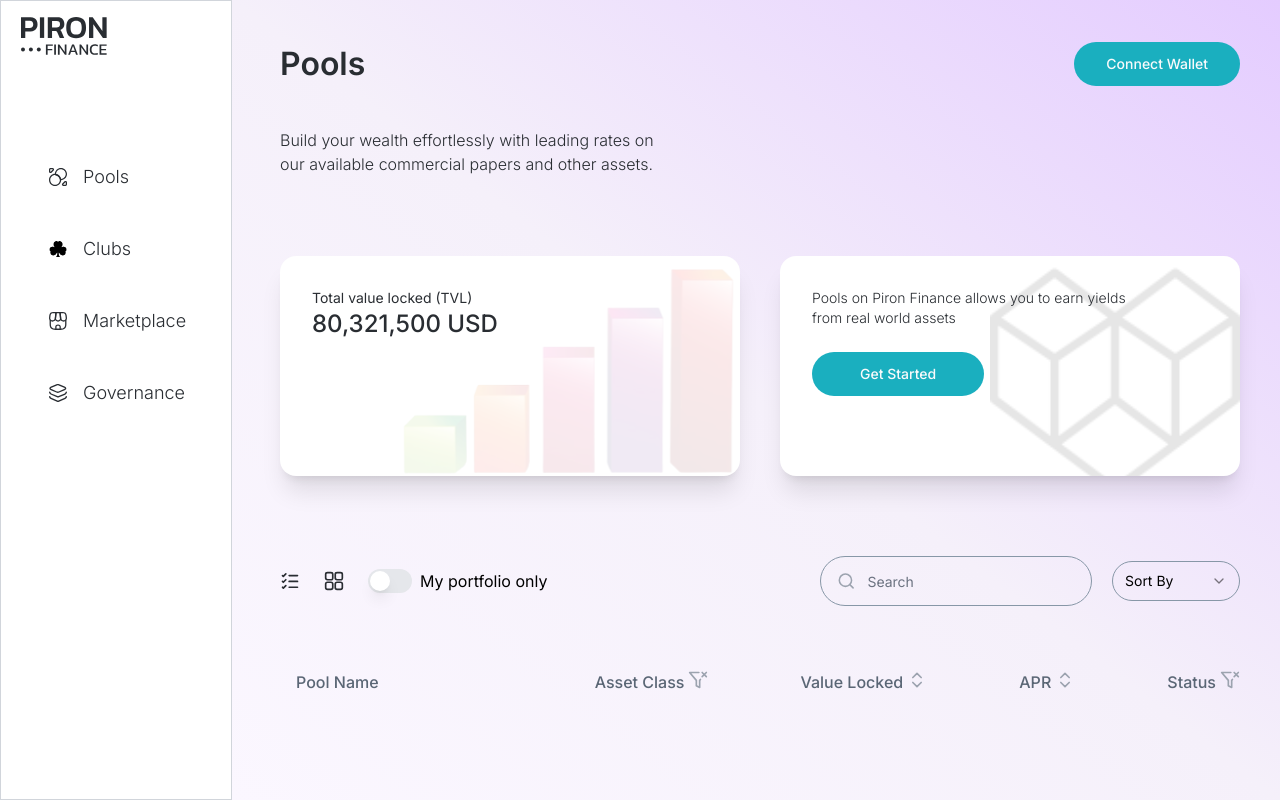
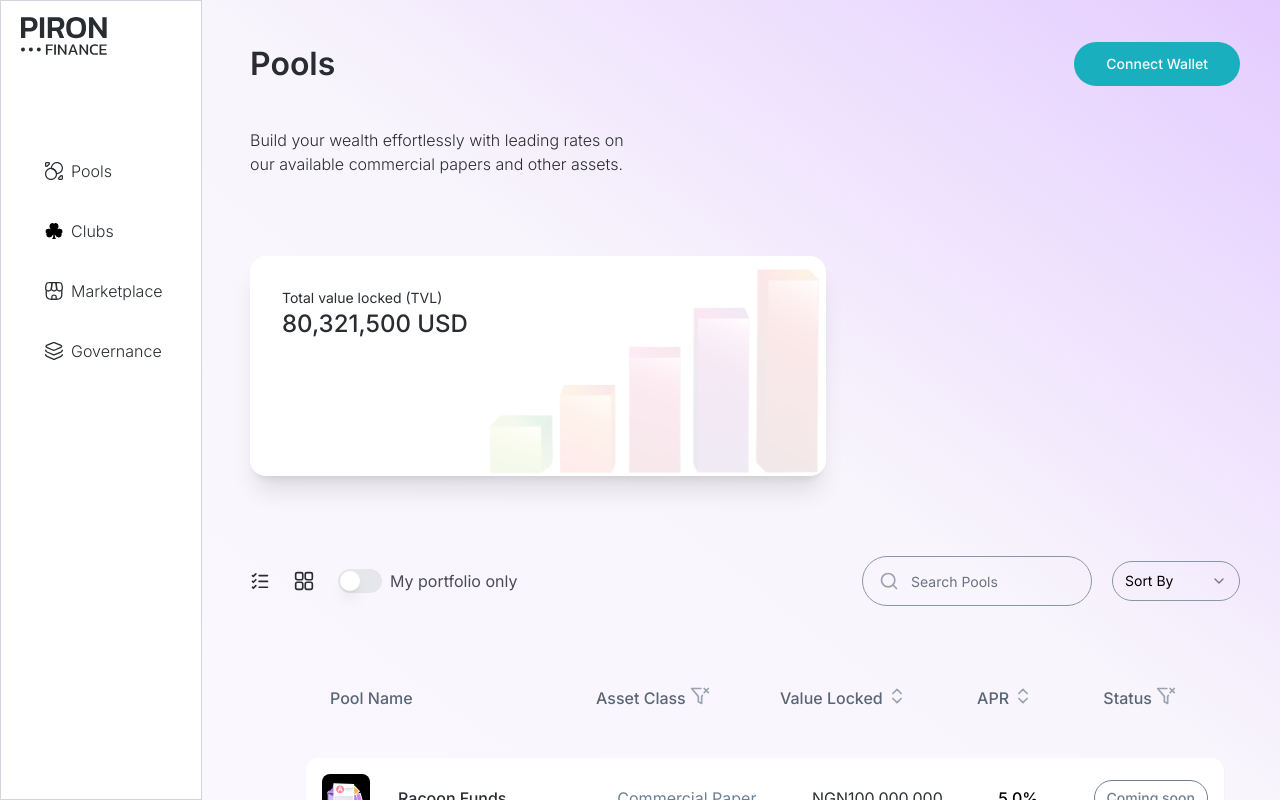
Before and after one commit to Ernesto-tha-great/bankly-dao, a Next.js app: page /pool in a window 1280 px wide. Built offline with nearby package versions, Linux system fonts and the light colour scheme; what tailwindcss-gradients would draw is missing.

Commit message:
pool card done

```diff
--- a/app/(main)/(routes)/pool/_components/Controls.tsx
+++ b/app/(main)/(routes)/pool/_components/Controls.tsx
@@ -22,7 +22,7 @@
 
         <div className="flex items-center gap-2">
           <Switch />
-          <h2>My portfolio only</h2>
+          <h2 className="text-[#494d53]">My portfolio only</h2>
         </div>
       </div>
 
@@ -30,7 +30,7 @@
         <SearchBar />
         <Select>
           <SelectTrigger className="w-[128px] rounded-full bg-transparent border-[#8797A7]">
-            <SelectValue placeholder="Sort By" />
+            <SelectValue className="text-[#292D32]" placeholder="Sort By" />
           </SelectTrigger>
           <SelectContent>
             <SelectGroup>
@@ -52,8 +52,8 @@
     <div className="flex items-center justify-start border border-[#8797A7] rounded-full pl-4   ">
       <Search className="h-5 w-5 text-gray-400" />
       <Input
-        className=" bg-transparent border-none focus:ring-0 md:w-42 w-full"
-        placeholder="Search"
+        className=" bg-transparent border-none focus:ring-0 md:w-48 w-full"
+        placeholder="Search Pools"
         type="search"
       />
     </div>
--- a/app/(main)/(routes)/pool/_components/PoolCard.tsx
+++ b/app/(main)/(routes)/pool/_components/PoolCard.tsx
@@ -1,7 +1,44 @@
+import { Button } from "@/components/ui/button";
+import Image from "next/image";
 import React from "react";
 
-const PoolCard = () => {
-  return <div>PoolCard</div>;
+interface Props {
+  name: string;
+  assetClass: string;
+  value: string;
+}
+
+const PoolCard = ({ name, assetClass, value }: Props) => {
+  return (
+    <div className="flex items-center justify-betwen mx-12 my-2 shadow-sm p-4 box-border bg-white rounded-xl hover:shadow-lg hover:cursor-pointer">
+      <div className="flex items-center gap-7 w-1/3">
+        <Image
+          src="/club22.svg"
+          className="rounded-lg"
+          width={48}
+          alt="icon"
+          height={48}
+        />
+        <h1 className="font-medium text-[#292D32]">{name}</h1>
+      </div>
+
+      <div className="flex w-2/3 items-center justify-between gap-8">
+        <h2 className="text-[#6E7F93]">{assetClass}</h2>
+        <h2 className="  text-[#2d3136]">
+          NGN
+          {value}
+        </h2>
+        <h2 className="font-medium">5.0%</h2>
+        <Button
+          size="sm"
+          variant="outline"
+          className="rounded-full border-[#6E7F93] text-[#6E7F93]"
+        >
+          Coming soon
+        </Button>
+      </div>
+    </div>
+  );
 };
 
 export default PoolCard;
--- /dev/null
+++ b/app/(main)/(routes)/pool/_components/dummy.ts
@@ -0,0 +1,52 @@
+export const data1 = [
+  {
+    name: "Racoon Funds",
+    assetClass: "Commercial Paper",
+    value: "100,000,000",
+  },
+  {
+    name: "Racoon Funds",
+    assetClass: "Commercial Paper",
+    value: "100,000,000",
+  },
+  {
+    name: "Racoon Funds",
+    assetClass: "Commercial Paper",
+    value: "100,000,000",
+  },
+  {
+    name: "Racoon Funds",
+    assetClass: "Commercial Paper",
+    value: "100,000,000",
+  },
+  {
+    name: "Racoon Funds",
+    assetClass: "Commercial Paper",
+    value: "100,000,000",
+  },
+  {
+    name: "Racoon Funds",
+    assetClass: "Commercial Paper",
+    value: "100,000,000",
+  },
+  {
+    name: "Racoon Funds",
+    assetClass: "Commercial Paper",
+    value: "100,000,000",
+  },
+  {
+    name: "Racoon Funds",
+    assetClass: "Commercial Paper",
+    value: "100,000,000",
+  },
+  {
+    name: "Racoon Funds",
+    assetClass: "Commercial Paper",
+    value: "100,000,000",
+  },
+  {
+    name: "Racoon Funds",
+    assetClass: "Commercial Paper",
+    value: "100,000,000",
+  },
+];
--- a/app/(main)/(routes)/pool/page.tsx
+++ b/app/(main)/(routes)/pool/page.tsx
@@ -4,10 +4,12 @@
 import { url } from "inspector";
 import Controls from "./_components/Controls";
 import { ChevronsUpDown, FilterX } from "lucide-react";
+import PoolCard from "./_components/PoolCard";
+import { data1 } from "./_components/dummy";
 
 const PoolPage = () => {
   return (
-    <div className="h-screen bg-gradient-to-tr from-[#FBF7FF] pl-12 via-[#f5f0fa]  to-[#E4CCFF] ">
+    <div className="flex flex-col h-screen  ">
       <Navbar />
 
       <div>
@@ -36,7 +38,7 @@
             </h1>
           </div>
 
-          <div
+          {/* <div
             style={{
               backgroundImage: `url("/card12.svg")`,
               backgroundRepeat: "no-repeat",
@@ -54,7 +56,7 @@
             <Button size="lg" className="mt-6 rounded-full bg-[#1AAFBF] px-12">
               Get Started
             </Button>
-          </div>
+          </div> */}
         </div>
 
         <div className="my-4">
@@ -62,8 +64,8 @@
         </div>
       </div>
 
-      <div className="mt-16">
-        <div className="flex items-center justify-between mx-4 font-medium text-[#5A6675]">
+      <div className="flex flex-col gap-10 mt-16">
+        <div className="flex items-center justify-between mx-20 font-medium text-[#5A6675]">
           <div>
             <h3>Pool Name</h3>
           </div>
@@ -86,6 +88,17 @@
             </h3>
           </div>
         </div>
+
+        <div className="flex flex-col overflow-scroll px-2">
+          {data1.map((item, index) => (
+            <PoolCard
+              key={index}
+              name={item.name}
+              assetClass={item.assetClass}
+              value={item.value}
+            />
+          ))}
+        </div>
       </div>
     </div>
   );
--- a/app/(main)/_components/Navigation.tsx
+++ b/app/(main)/_components/Navigation.tsx
@@ -36,7 +36,7 @@
     <>
       <aside
         className={cn(
-          "flex flex-col pl-5 group/sidebar h-screen border border-r border-gray-300 bg-[#ffffff] overflow-y-auto w-[232px] z-[99999] "
+          "flex flex-col pl-5 group/sidebar h-screen border border-r border-gray-300 bg-[#ffffff] overflow-y-auto w-[202px] z-[99999] "
         )}
       >
         <div className="mt-4">
@@ -48,11 +48,11 @@
             <div
               key={item.name}
               className={cn(
-                "w-[200px] group/sidebar p-3 rounded-full "
+                "w-[200px] group/sidebar p-2 rounded-full "
                 // isActive(item.link) ? "bg-[#D7F2F0]" : "hover:bg-[#D7F2F0]"
               )}
             >
-              <div className="flex items-center gap-4 pl-4">
+              <div className="flex items-center gap-2 pl-4">
                 <Image
                   src={item.icon}
                   alt="logo"
@@ -62,7 +62,7 @@
                 />
                 <span
                   className={cn(
-                    "text-[#292D32] text-lg font-light"
+                    "text-[#292D32]  font-light"
                     // isActive(item.link) && "text-green-600 font-normal"
                   )}
                 >
--- a/app/(main)/layout.tsx
+++ b/app/(main)/layout.tsx
@@ -4,15 +4,14 @@
 
 const MainLayout = ({ children }: { children: React.ReactNode }) => {
   return (
-    <div
-      className="flex max-w-screen-2xl  h-full dark:bg-[#0e0e0e]"
-      suppressHydrationWarning
-    >
-      <Navigation />
-      <main className="flex-1 flex-col h-full overflow-y-auto">
-        {/* <Navbar /> */}
-        {children}
-      </main>
+    <div className="flex  min-h-screen dark:bg-[#0e0e0e]">
+      <div className="flex max-w-[2300px] w-full">
+        <Navigation />
+        <main className="flex-1 h-screen bg-gradient-to-tr from-[#FBF7FF] pl-12 via-[#f8f5fc] to-[#E4CCFF] overflow-y-auto">
+          {/* <Navbar /> */}
+          {children}
+        </main>
+      </div>
     </div>
   );
 };
```
